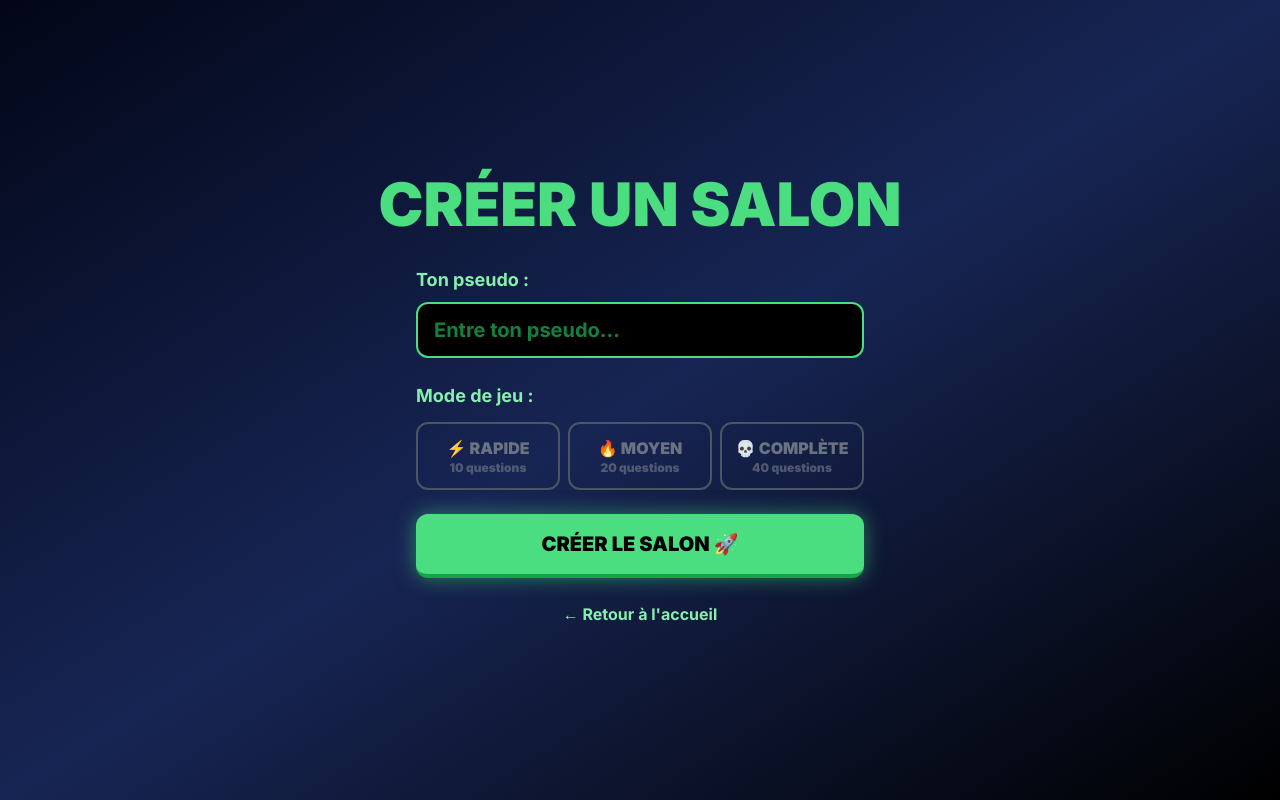
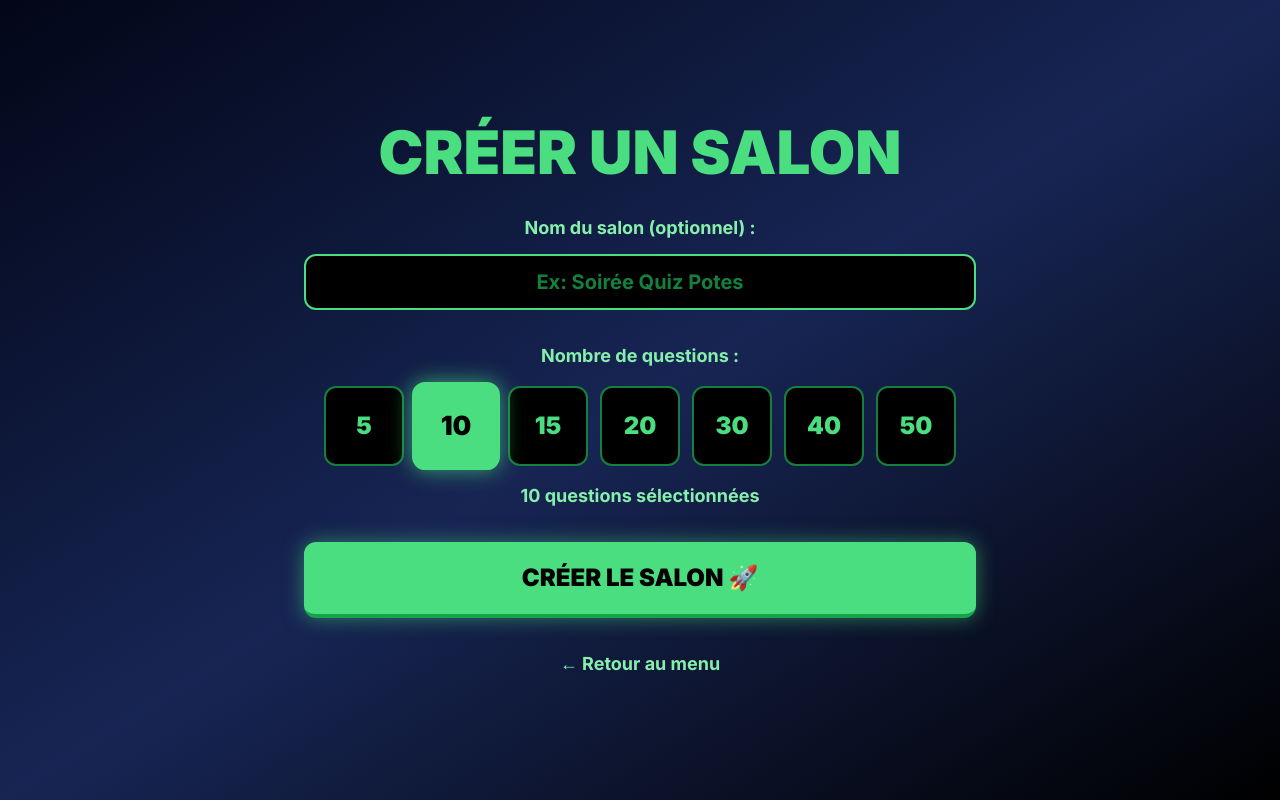
Before and after one commit to Amane405/quiz-potes, a Next.js app: page /create in a window 1280 px wide. Built offline with nearby package versions, Linux system fonts and the light colour scheme; no server answers.

Commit message:
Ajout du choix du nombre de questions (5 à 50)

```diff
--- a/app/create/page.tsx
+++ b/app/create/page.tsx
@@ -4,118 +4,139 @@ import { useState } from "react";
 import { useRouter } from "next/navigation";
 import { supabase } from "@/supabase";
 
-export default function CreateRoom() {
-  const [pseudo, setPseudo] = useState("");
-  const [mode, setMode] = useState<number | null>(null);
+export default function CreatePage() {
+  const [roomName, setRoomName] = useState("");
+  const [totalQuestions, setTotalQuestions] = useState(10);
   const [loading, setLoading] = useState(false);
   const router = useRouter();
 
-  const modes = [
-    { value: 10, label: "⚡ RAPIDE", desc: "10 questions", color: "border-yellow-400 text-yellow-400" },
-    { value: 20, label: "🔥 MOYEN", desc: "20 questions", color: "border-orange-400 text-orange-400" },
-    { value: 40, label: "💀 COMPLÈTE", desc: "40 questions", color: "border-red-400 text-red-400" },
-  ];
-
-  const handleCreate = async () => {
-    if (!pseudo.trim()) {
-      alert("Entre un pseudo !");
-      return;
-    }
-    if (!mode) {
-      alert("Choisis un mode de jeu !");
-      return;
-    }
-
+  const createRoom = async (e: React.FormEvent) => {
+    e.preventDefault();
     setLoading(true);
 
-    const roomCode = Math.floor(1000 + Math.random() * 9000).toString();
-    const playerId = crypto.randomUUID();
+    const userId = localStorage.getItem("userId");
+    const userPseudo = localStorage.getItem("userPseudo") || "Joueur";
 
-    // Créer le salon avec le nombre de questions
-    const { error: roomError } = await supabase
-      .from("rooms")
-      .insert([{
-        id: roomCode,
-        host_name: pseudo,
-        host_id: playerId,
-        status: "waiting",
-        total_questions: mode
-      }]);
-
-    if (roomError) {
-      alert("Erreur salon : " + roomError.message);
+    if (!userId) {
+      alert("Tu dois être connecté pour créer un salon !");
+      router.push("/auth");
       setLoading(false);
       return;
     }
 
-    // Créer le joueur (le host)
-    await supabase
-      .from("players")
-      .insert([{ id: playerId, room_id: roomCode, name: pseudo, score: 0 }]);
+    // Générer un code de salon aléatoire de 6 caractères
+    const roomCode = Math.random().toString(36).substring(2, 8).toUpperCase();
 
-    router.push(`/room/${roomCode}?playerId=${playerId}`);
+    try {
+      // 1. Créer le salon
+      const { data: room, error: roomError } = await supabase
+        .from("rooms")
+        .insert([
+          {
+            id: roomCode,
+            name: roomName || "Salon de " + userPseudo,
+            host_id: userId,
+            total_questions: totalQuestions,
+            status: "waiting",
+            question_phase: "intro",
+            game_round: 0,
+          },
+        ])
+        .select()
+        .single();
+
+      if (roomError) throw roomError;
+
+      // 2. Ajouter le créateur comme premier joueur (Host)
+      const { error: playerError } = await supabase
+        .from("players")
+        .insert([
+          {
+            room_id: roomCode,
+            player_id: userId,
+            name: userPseudo,
+            score: 0,
+            is_host: true,
+          },
+        ]);
+
+      if (playerError) throw playerError;
+
+      // 3. Rediriger vers le salon
+      router.push(`/room/${roomCode}?playerId=${userId}`);
+    } catch (error) {
+      console.error("Erreur lors de la création :", error);
+      alert("Une erreur est survenue lors de la création du salon.");
+    } finally {
+      setLoading(false);
+    }
   };
+
+  const questionOptions = [5, 10, 15, 20, 30, 40, 50];
 
   return (
     <div className="flex min-h-screen flex-col items-center justify-center bg-gradient-to-br from-slate-950 via-blue-950 to-black text-white p-4">
-      <h1 className="text-4xl md:text-6xl font-black mb-8 text-green-400">
+      <h1 className="text-4xl md:text-6xl font-black mb-8 text-green-400 text-center">
         CRÉER UN SALON
       </h1>
 
-      <div className="w-full max-w-md space-y-6">
-        {/* Pseudo */}
+      <form onSubmit={createRoom} className="w-full max-w-2xl space-y-8">
+        {/* Nom du salon */}
         <div>
-          <label className="block text-green-300 mb-2 font-bold text-lg">
-            Ton pseudo :
+          <label className="block text-green-300 mb-3 font-bold text-lg text-center">
+            Nom du salon (optionnel) :
           </label>
           <input
             type="text"
-            value={pseudo}
-            onChange={(e) => setPseudo(e.target.value)}
-            placeholder="Entre ton pseudo..."
-            className="w-full bg-black border-2 border-green-400 text-green-400 placeholder-green-700 rounded-xl py-3 px-4 text-xl font-bold focus:outline-none focus:shadow-[0_0_15px_rgba(74,222,128,0.5)]"
+            value={roomName}
+            onChange={(e) => setRoomName(e.target.value)}
+            placeholder="Ex: Soirée Quiz Potes"
+            className="w-full bg-black border-2 border-green-400 text-green-400 placeholder-green-700 rounded-xl py-3 px-4 text-xl font-bold focus:outline-none focus:shadow-[0_0_15px_rgba(74,222,128,0.5)] text-center"
           />
         </div>
 
-        {/* Choix du mode */}
+        {/* Sélecteur de nombre de questions */}
         <div>
-          <label className="block text-green-300 mb-3 font-bold text-lg">
-            Mode de jeu :
+          <label className="block text-green-300 mb-4 font-bold text-lg text-center">
+            Nombre de questions :
           </label>
-          <div className="grid grid-cols-3 gap-2">
-            {modes.map((m) => (
+          <div className="flex justify-center gap-3 flex-wrap">
+            {questionOptions.map((num) => (
               <button
-                key={m.value}
-                onClick={() => setMode(m.value)}
-                className={`border-2 rounded-xl py-3 px-2 font-black transition-all ${
-                  mode === m.value
-                    ? `${m.color} bg-black scale-105 shadow-[0_0_15px_rgba(74,222,128,0.3)]`
-                    : "border-gray-600 text-gray-500 hover:border-gray-400"
+                key={num}
+                type="button"
+                onClick={() => setTotalQuestions(num)}
+                className={`w-20 h-20 rounded-xl font-black text-2xl border-2 transition-all duration-200 ${
+                  totalQuestions === num
+                    ? "bg-green-400 text-black border-green-400 scale-110 shadow-[0_0_20px_rgba(74,222,128,0.7)]"
+                    : "bg-black text-green-400 border-green-700 hover:border-green-400 hover:scale-105"
                 }`}
               >
-                <div className="text-sm md:text-base">{m.label}</div>
-                <div className="text-xs opacity-70">{m.desc}</div>
+                {num}
               </button>
             ))}
           </div>
+          <p className="text-center text-green-300 mt-4 font-bold text-lg">
+            {totalQuestions} question{totalQuestions > 1 ? "s" : ""} sélectionnée{totalQuestions > 1 ? "s" : ""}
+          </p>
         </div>
 
-        {/* Bouton créer */}
+        {/* Bouton Créer */}
         <button
-          onClick={handleCreate}
+          type="submit"
           disabled={loading}
-          className="w-full bg-green-400 text-black hover:bg-green-300 active:scale-95 transition-all font-black py-4 rounded-xl text-xl shadow-[0_0_20px_rgba(74,222,128,0.5)] border-b-4 border-green-600 disabled:opacity-50"
+          className="w-full bg-green-400 text-black hover:bg-green-300 active:scale-95 transition-all font-black py-5 rounded-xl text-2xl shadow-[0_0_20px_rgba(74,222,128,0.5)] border-b-4 border-green-600 disabled:opacity-50"
         >
           {loading ? "CRÉATION..." : "CRÉER LE SALON 🚀"}
         </button>
 
         <a
           href="/"
-          className="block text-center text-green-300 hover:text-green-100 font-bold"
+          className="block text-center text-green-300 hover:text-green-100 font-bold text-lg"
         >
-          ← Retour à l'accueil
+          ← Retour au menu
         </a>
-      </div>
+      </form>
     </div>
   );
 }
```
